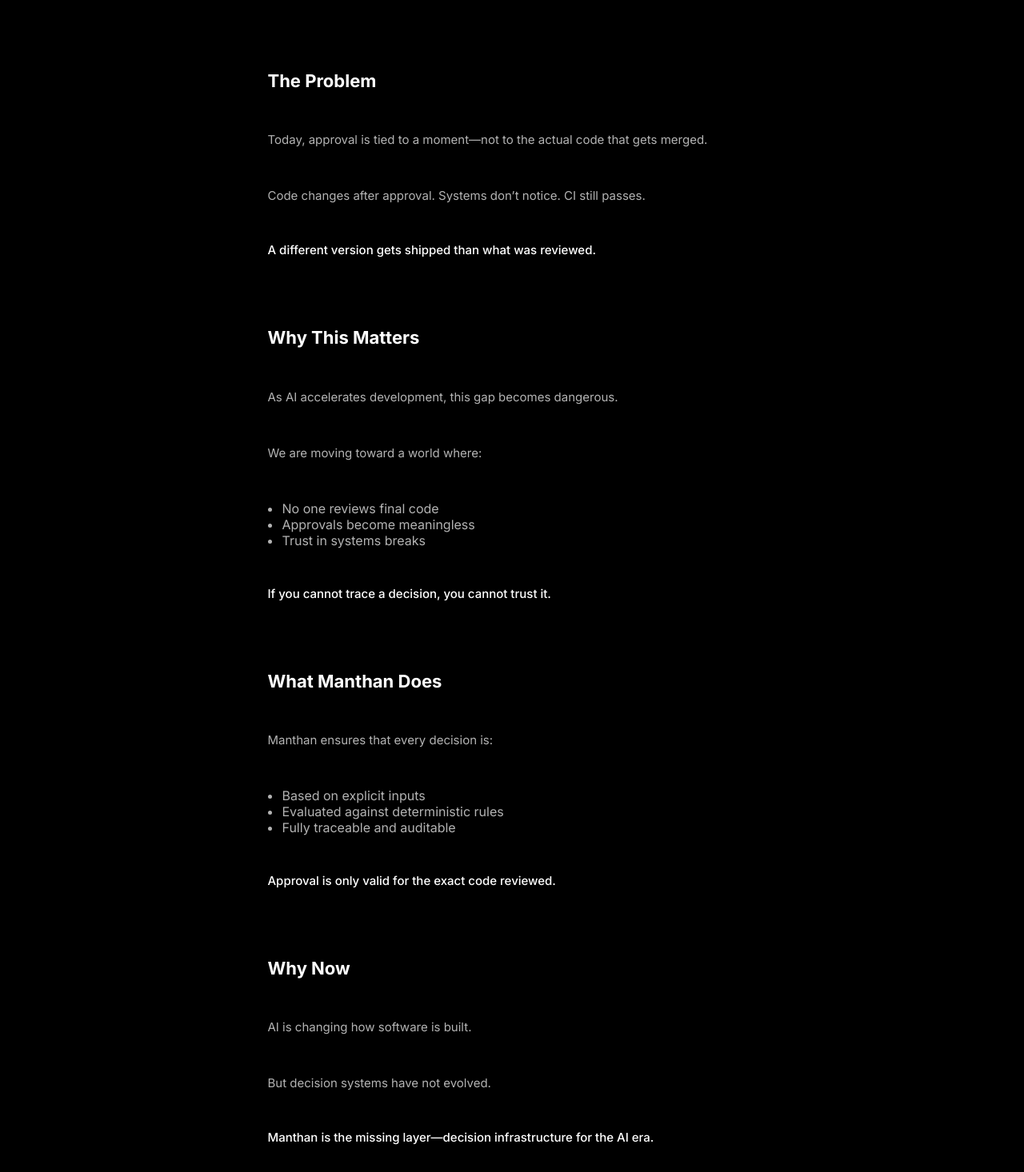
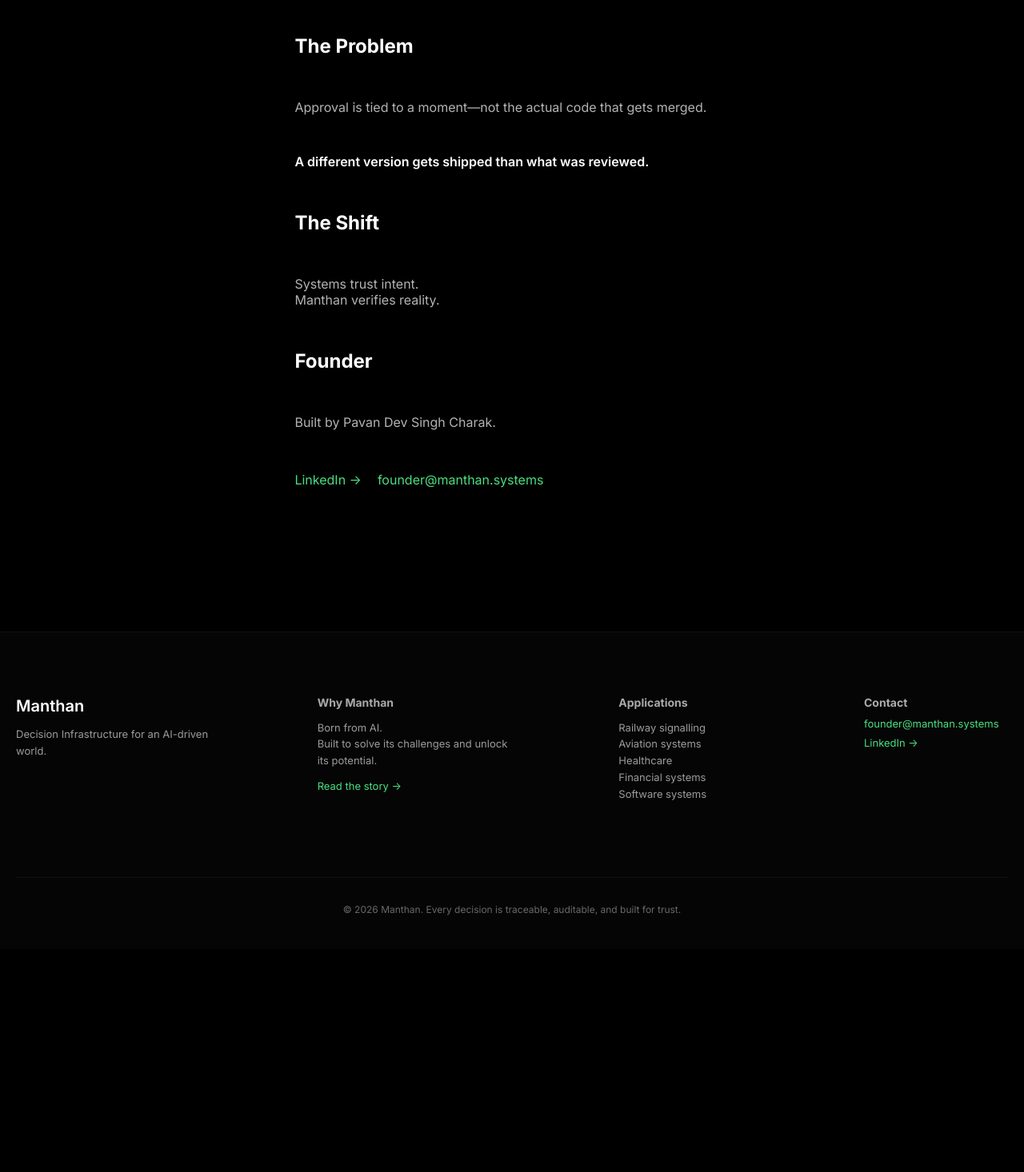
Before and after one commit to dip-protocol/manthan-experience-v2, a React (Vite) app: page /founder in a window 1280 px wide. Shown: the part 484-1950 px from the top of the page at 80% size. After the commit the page ends 1671 px from the top, so only its background shows below. Built offline with nearby package versions, Linux system fonts and the light colour scheme.

Commit message:
reset: clean founder page + stable build

```diff
--- a/src/pages/Founder.tsx
+++ b/src/pages/Founder.tsx
@@ -16,79 +16,23 @@ export default function Founder() {
           But no one knows what actually shipped.
         </p>
 
-        <div style={styles.break} />
-
         <h2 style={styles.sectionTitle}>The Problem</h2>
 
         <p style={styles.text}>
-          Today, approval is tied to a moment—not to the actual code that gets merged.
-        </p>
-
-        <p style={styles.text}>
-          Code changes after approval. Systems don’t notice. CI still passes.
+          Approval is tied to a moment—not the actual code that gets merged.
         </p>
 
         <p style={styles.textStrong}>
           A different version gets shipped than what was reviewed.
         </p>
 
-        <div style={styles.break} />
-
-        <h2 style={styles.sectionTitle}>Why This Matters</h2>
+        <h2 style={styles.sectionTitle}>The Shift</h2>
 
         <p style={styles.text}>
-          As AI accelerates development, this gap becomes dangerous.
+          Systems trust intent.
+          <br />
+          Manthan verifies reality.
         </p>
-
-        <p style={styles.text}>
-          We are moving toward a world where:
-        </p>
-
-        <ul style={styles.list}>
-          <li>No one reviews final code</li>
-          <li>Approvals become meaningless</li>
-          <li>Trust in systems breaks</li>
-        </ul>
-
-        <p style={styles.textStrong}>
-          If you cannot trace a decision, you cannot trust it.
-        </p>
-
-        <div style={styles.break} />
-
-        <h2 style={styles.sectionTitle}>What Manthan Does</h2>
-
-        <p style={styles.text}>
-          Manthan ensures that every decision is:
-        </p>
-
-        <ul style={styles.list}>
-          <li>Based on explicit inputs</li>
-          <li>Evaluated against deterministic rules</li>
-          <li>Fully traceable and auditable</li>
-        </ul>
-
-        <p style={styles.textStrong}>
-          Approval is only valid for the exact code reviewed.
-        </p>
-
-        <div style={styles.break} />
-
-        <h2 style={styles.sectionTitle}>Why Now</h2>
-
-        <p style={styles.text}>
-          AI is changing how software is built.
-        </p>
-
-        <p style={styles.text}>
-          But decision systems have not evolved.
-        </p>
-
-        <p style={styles.textStrong}>
-          Manthan is the missing layer—decision infrastructure for the AI era.
-        </p>
-
-        <div style={styles.break} />
 
         <h2 style={styles.sectionTitle}>Founder</h2>
 
@@ -96,11 +40,6 @@ export default function Founder() {
           Built by Pavan Dev Singh Charak.
         </p>
 
-        <p style={styles.text}>
-          Focused on making decisions deterministic, explainable, and trustworthy.
-        </p>
-
-        {/* CLEAN CONTACT */}
         <div style={styles.contact}>
           <a
             href="https://www.linkedin.com/in/pavancharak/"
@@ -132,55 +71,33 @@ const styles = {
     justifyContent: "center",
     padding: "60px 20px",
   },
-
   container: {
     maxWidth: "720px",
     display: "flex",
     flexDirection: "column",
     gap: "16px",
   },
-
   title: {
     fontSize: "36px",
     fontWeight: 600,
   },
-
   lead: {
-    fontSize: "18px",
     color: "#4ade80",
   },
-
   sectionTitle: {
-    fontSize: "22px",
     marginTop: "20px",
   },
-
   text: {
-    fontSize: "15px",
-    color: "rgba(255,255,255,0.7)",
-    lineHeight: 1.6,
-  },
-
-  textStrong: {
-    fontSize: "15px",
-    fontWeight: 500,
-  },
-
-  list: {
-    paddingLeft: "18px",
     color: "rgba(255,255,255,0.7)",
   },
-
-  break: {
-    height: "20px",
+  textStrong: {
+    fontWeight: 600,
   },
-
   contact: {
     marginTop: "20px",
     display: "flex",
     gap: "20px",
   },
-
   link: {
     color: "#4ade80",
     textDecoration: "none",
```
Also changed, not shown: 1 other file (tests, documents, lock files or other folders).
